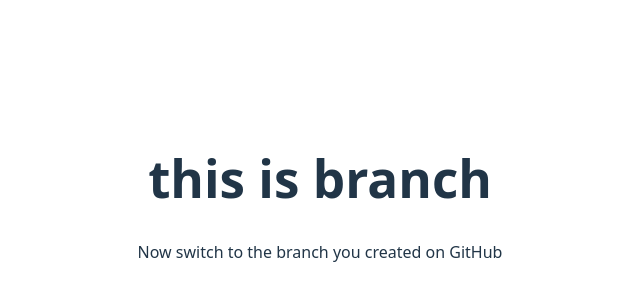
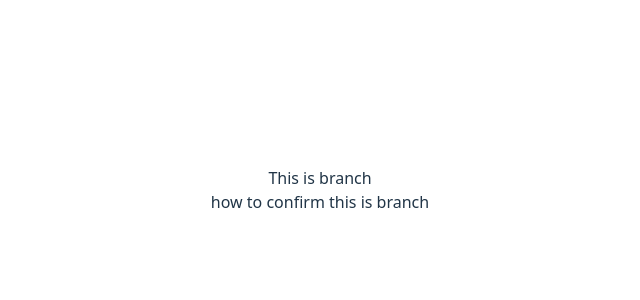
Before and after one commit to Shantanu6161/NewProject, a React (Vite) app: page / in a window 1280 px wide. Shown: the part 210-510 px from the top of the page, without its empty margins (320-960 px from the left). Built offline with nearby package versions, Linux system fonts and the light colour scheme.

Commit message:
all changes

```diff
--- a/src/Components/Test.jsx
+++ b/src/Components/Test.jsx
@@ -5,9 +5,8 @@ const Test = () => {
 
     return (
         <>
-            <h1>this is branch</h1>
-            <div>Now switch to the branch you created on GitHub</div>
-
+            <div>This is branch </div>
+            <div>how to confirm this is branch</div>
         </>
     )
 };
```
